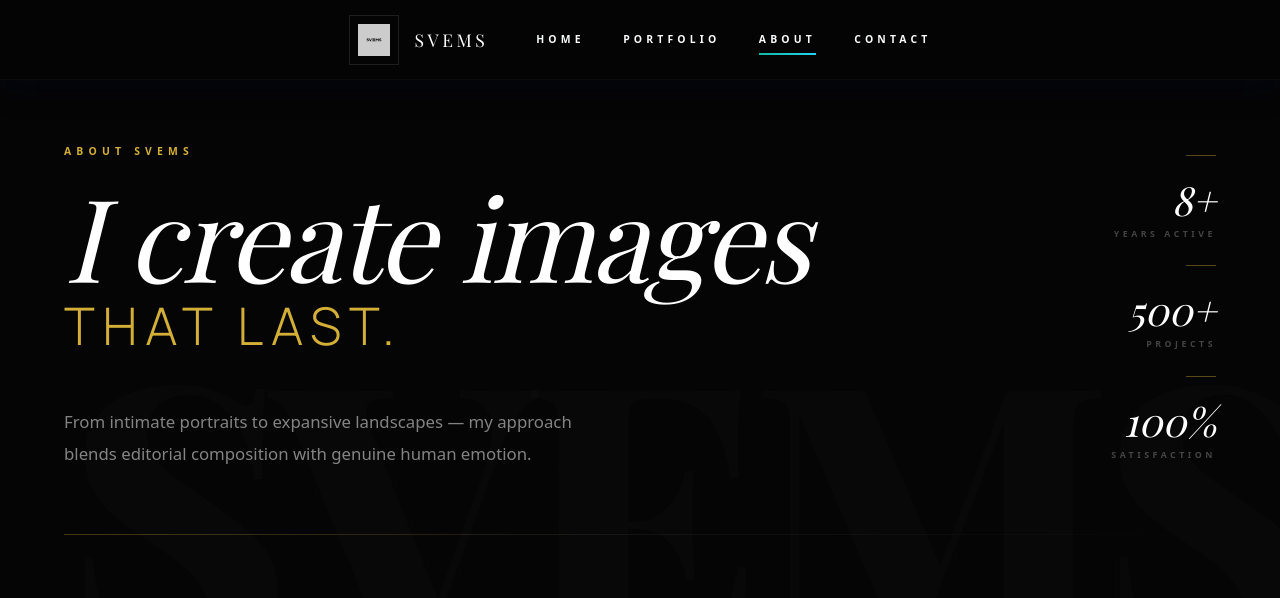
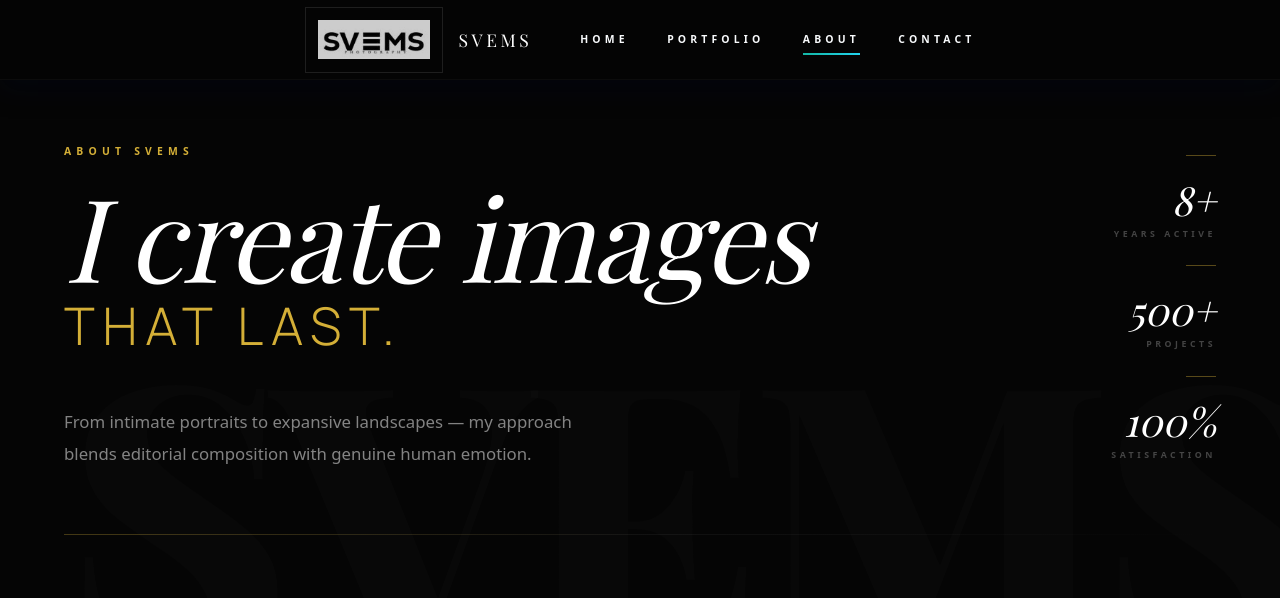
Before and after one commit to kspeiris/svems-photography, a Flask app: page /about in a window 1280 px wide. Shown: the top 598 px of the page. Run offline with Flask 3, Linux system fonts and the light colour scheme; data that the repository does not hold is empty; some libraries are stand-ins or nearby versions; some web fonts are replaced.

Commit message:
Fix logo

```diff
--- a/templates/admin/base_admin.html
+++ b/templates/admin/base_admin.html
@@ -41,7 +41,7 @@
     <div class="admin-layout">
         <aside class="admin-sidebar">
             <div class="brand">
-                <img src="{{ url_for('static', filename='images/logo.svg') }}" alt="Svems Logo" class="logo">
+                <img src="{{ url_for('static', filename='images/svems.jpg') }}" alt="Svems Logo" class="logo">
                 <span class="brand-name font-display">Svems Admin</span>
             </div>
             <ul class="nav-links text-sm">
--- a/templates/admin/login.html
+++ b/templates/admin/login.html
@@ -31,7 +31,7 @@
     <div class="login-container">
         <div class="login-card">
             <div class="login-header">
-                <img src="{{ url_for('static', filename='images/logo.svg') }}" alt="Svems Logo" class="logo">
+                <img src="{{ url_for('static', filename='images/svems.jpg') }}" alt="Svems Logo" class="logo">
                 <h1 class="font-display text-3xl">Svems Admin</h1>
                 <p class="text-slate-600">Sign in to your account</p>
             </div>
--- a/templates/base.html
+++ b/templates/base.html
@@ -43,7 +43,7 @@
         as="style">
     <link rel="stylesheet"
         href="https://fonts.googleapis.com/css2?family=Manrope:wght@300;400;500;600;700;800&family=Playfair+Display:ital,wght@0,400;0,500;0,700;0,800;1,400;1,500;1,700;1,800&display=swap">
-    <link rel="preload" href="{{ url_for('static', filename='images/logo.svg') }}" as="image">
+    <link rel="preload" href="{{ url_for('static', filename='images/svems.jpg') }}" as="image">
 
     <!-- CSS -->
     <link rel="stylesheet" href="{{ url_for('static', filename='css/main.css') }}">
@@ -96,7 +96,7 @@
     <div id="loading-screen" class="loading-screen" aria-live="polite">
         <div class="loading-content">
             <div class="loading-logo">
-                <img src="{{ url_for('static', filename='images/logo.svg') }}" alt="Svems Logo" aria-hidden="true">
+                <img src="{{ url_for('static', filename='images/svems.jpg') }}" alt="Svems Logo" aria-hidden="true">
                 <span class="brand-name" aria-hidden="true">Svems</span>
             </div>
             <div class="loading-spinner" aria-hidden="true"></div>
--- a/templates/includes/footer-modern.html
+++ b/templates/includes/footer-modern.html
@@ -4,7 +4,7 @@
         <div class="footer-content modern-grid">
             <div class="footer-section">
                 <div class="footer-logo magnetic-element">
-                    <img src="{{ url_for('static', filename='images/logo.svg') }}" alt="Svems Logo">
+                    <img src="{{ url_for('static', filename='images/svems.jpg') }}" alt="Svems Logo">
                     <span class="brand-name gradient-text">Svems</span>
                 </div>
                 <p class="scroll-reveal">Creating timeless visual narratives through the lens. Capturing moments that tell your unique story.</p>
--- a/templates/includes/footer.html
+++ b/templates/includes/footer.html
@@ -5,9 +5,9 @@
             <!-- Brand -->
             <div class="md:col-span-1">
                 <div class="flex items-center gap-4 mb-8">
-                    <div class="border border-white/10 p-2">
-                        <img src="{{ url_for('static', filename='images/logo.svg') }}" alt="Svems Logo"
-                            class="w-8 h-8 grayscale opacity-70">
+                    <div class="border border-white/10 px-3 py-2">
+                        <img src="{{ url_for('static', filename='images/svems.jpg') }}" alt="Svems Logo"
+                            class="w-24 h-10 object-contain grayscale opacity-70">
                     </div>
                     <span class="font-display text-xl tracking-[0.3em] uppercase text-white font-light">Svems</span>
                 </div>
--- a/templates/includes/header-modern.html
+++ b/templates/includes/header-modern.html
@@ -2,7 +2,7 @@
 <nav class="navbar glass-navbar">
     <div class="nav-container">
         <div class="nav-logo magnetic-element">
-            <img src="{{ url_for('static', filename='images/logo.svg') }}" alt="Svems Logo" class="logo">
+            <img src="{{ url_for('static', filename='images/svems.jpg') }}" alt="Svems Logo" class="logo">
             <span class="brand-name gradient-text">Svems</span>
         </div>
 
--- a/templates/includes/header.html
+++ b/templates/includes/header.html
@@ -1,9 +1,9 @@
 <nav class="navbar transition-all duration-500">
     <div class="luxury-container flex items-center justify-between h-full">
         <a href="{{ url_for('home') }}" class="nav-logo flex items-center gap-4 group" aria-label="Svems home">
-            <div class="logo-box border border-white/10 p-2 group-hover:border-amber-500/50 transition-colors">
-                <img src="{{ url_for('static', filename='images/logo.svg') }}" alt="Svems Logo"
-                    class="w-8 h-8 grayscale opacity-80 group-hover:grayscale-0 group-hover:opacity-100 transition-all">
+            <div class="logo-box border border-white/10 px-3 py-2 group-hover:border-amber-500/50 transition-colors">
+                <img src="{{ url_for('static', filename='images/svems.jpg') }}" alt="Svems Logo"
+                    class="w-28 h-12 object-contain grayscale opacity-80 group-hover:grayscale-0 group-hover:opacity-100 transition-all">
             </div>
             <span
                 class="brand-name font-display text-xl tracking-[0.2em] font-light text-white group-hover:text-amber-500 transition-colors uppercase">Svems</span>
```
Also changed, not shown: static/images/svems.jpg (added).
